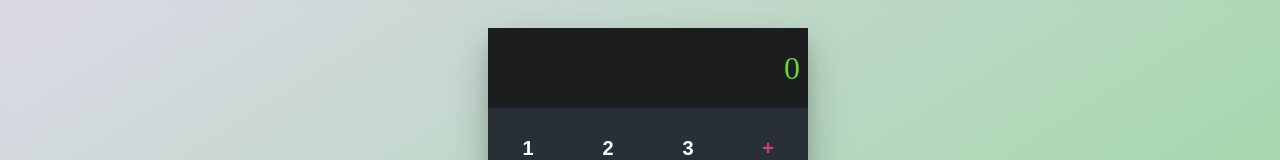
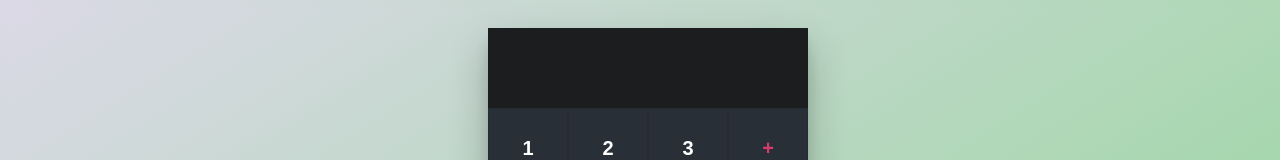
Before and after one commit to laurash96/calcApp-react, a React (Create React App) app: page / in a window 1280 px wide. Shown: the top 160 px of the page. Built offline with nearby package versions, Linux system fonts and the light colour scheme.

Commit message:
First use of "useState"

```diff
--- a/src/App.jsx
+++ b/src/App.jsx
@@ -1,5 +1,5 @@
 //importación
-import React from "react";
+import React, { useState } from "react";
 import MathOperations from "./components/MathOperations";
 import Numbers from "./components/Numbers";
 import Functions from "./components/Functions";
@@ -9,13 +9,25 @@ import "./App.css";
 
 //Generación de la función del componente. Función flecha o arrow function
 const App = () => {
+  const arrayTextoModificaTexto = useState(""); //valor inicial
+
+  //const arrayTextoModificaTexto => ["hola",funcion]
+  //1er posición: valor (que inicialmente es el valor por defecto)
+  const texto = arrayTextoModificaTexto[0];
+
+  //2da posición: función que permite modificar el valor por defecto
+  const funcionModificaTexto = arrayTextoModificaTexto[1];
+
   console.log("Renderización de la App");
   //lo que ejecuta la función
   return (
     <main className="react-calculator">
-      <Result></Result>
+      <Result value={texto}></Result>
       <Numbers
-        onClickNumber={(number) => console.log("Click en number", number)}
+        onClickNumber={(number) => {
+          console.log("Click en number", number);
+          funcionModificaTexto(number);
+        }}
       ></Numbers>
       <Functions
         onContentClear={() => console.log("Content Clear: ")}
```
